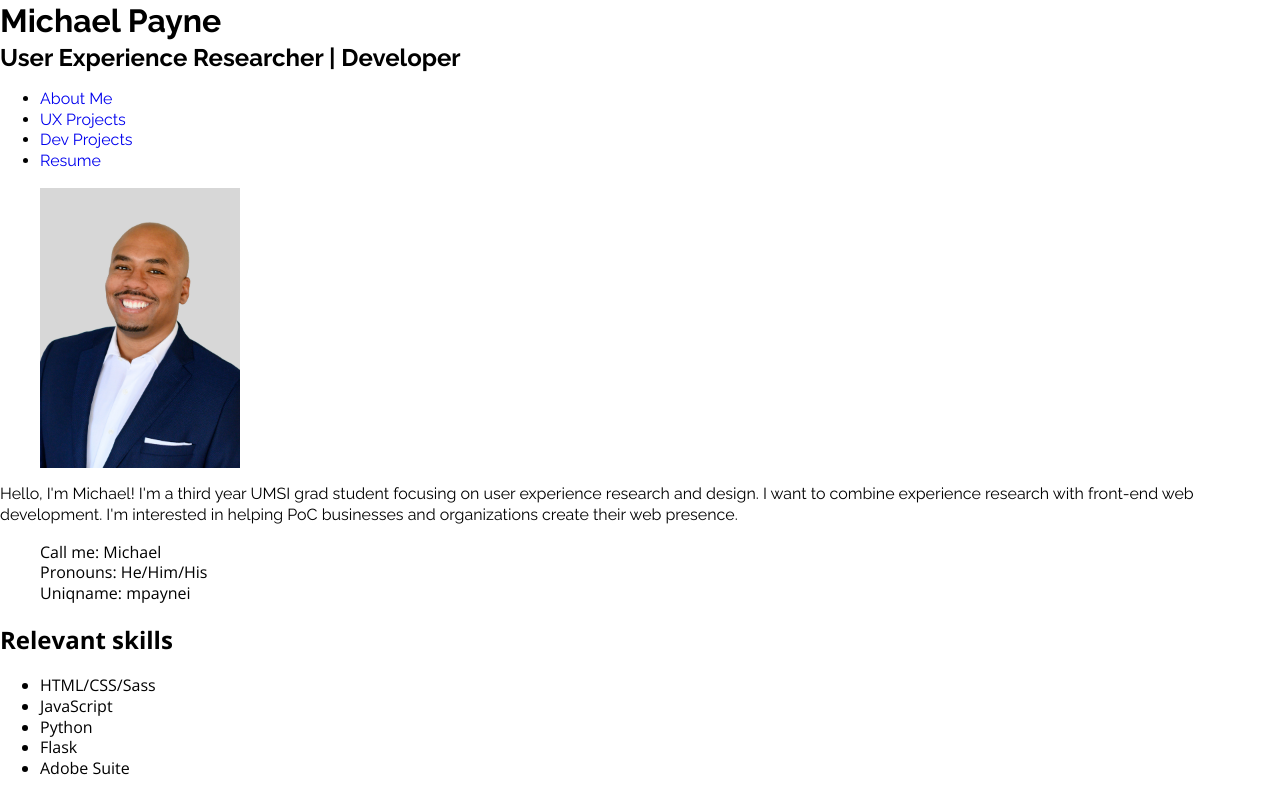
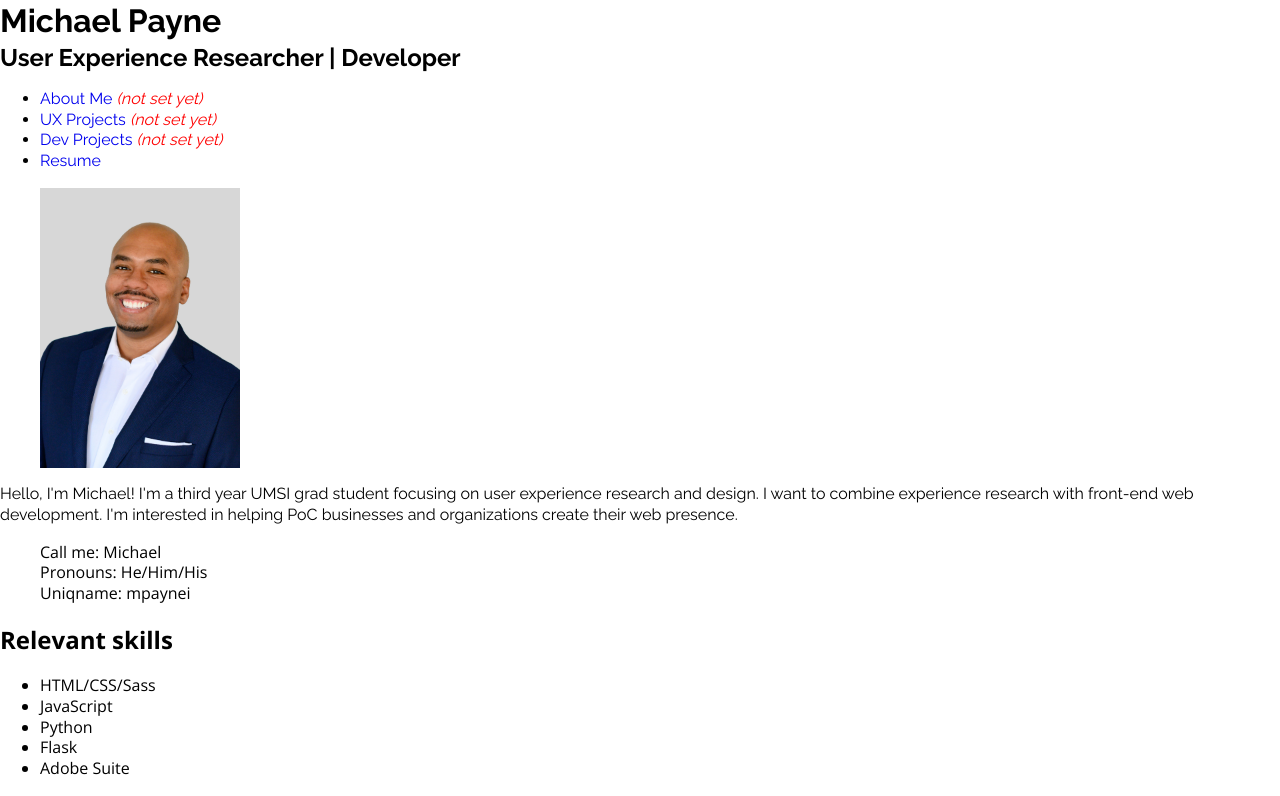
Before and after one commit to MSPayneII/si579-assignment1, a plain HTML site: page index.html in a window 1280 px wide. Shown: the top 796 px of the page. Drawn offline with nearby package versions, Linux system fonts and the light colour scheme.

Commit message:
updating

```diff
--- a/index.html
+++ b/index.html
@@ -18,9 +18,9 @@
 
         <nav>
             <ul>
-                <li><a href="#">About Me</a></li>
-                <li><a href="#">UX Projects</a></li>
-                <li><a href="#">Dev Projects</a></li>
+                <li><a href="#">About Me <em>(not set yet)</em></a></li>
+                <li><a href="#">UX Projects <em>(not set yet)</em></a></li>
+                <li><a href="#">Dev Projects <em>(not set yet)</em></a></li>
                 <li><a href="mPayneResume.html">Resume</a></li>
             </ul>
         </nav>
--- a/scss/_globals.scss
+++ b/scss/_globals.scss
@@ -13,6 +13,9 @@ a, a:visited, a:hover {
     text-decoration: none;
 }
 
+em {
+    color: red;
+}
 
 header {
     font-family: 'Raleway', sans-serif;
```
Also changed, not shown: dist/css/style.css, 1 other file.
